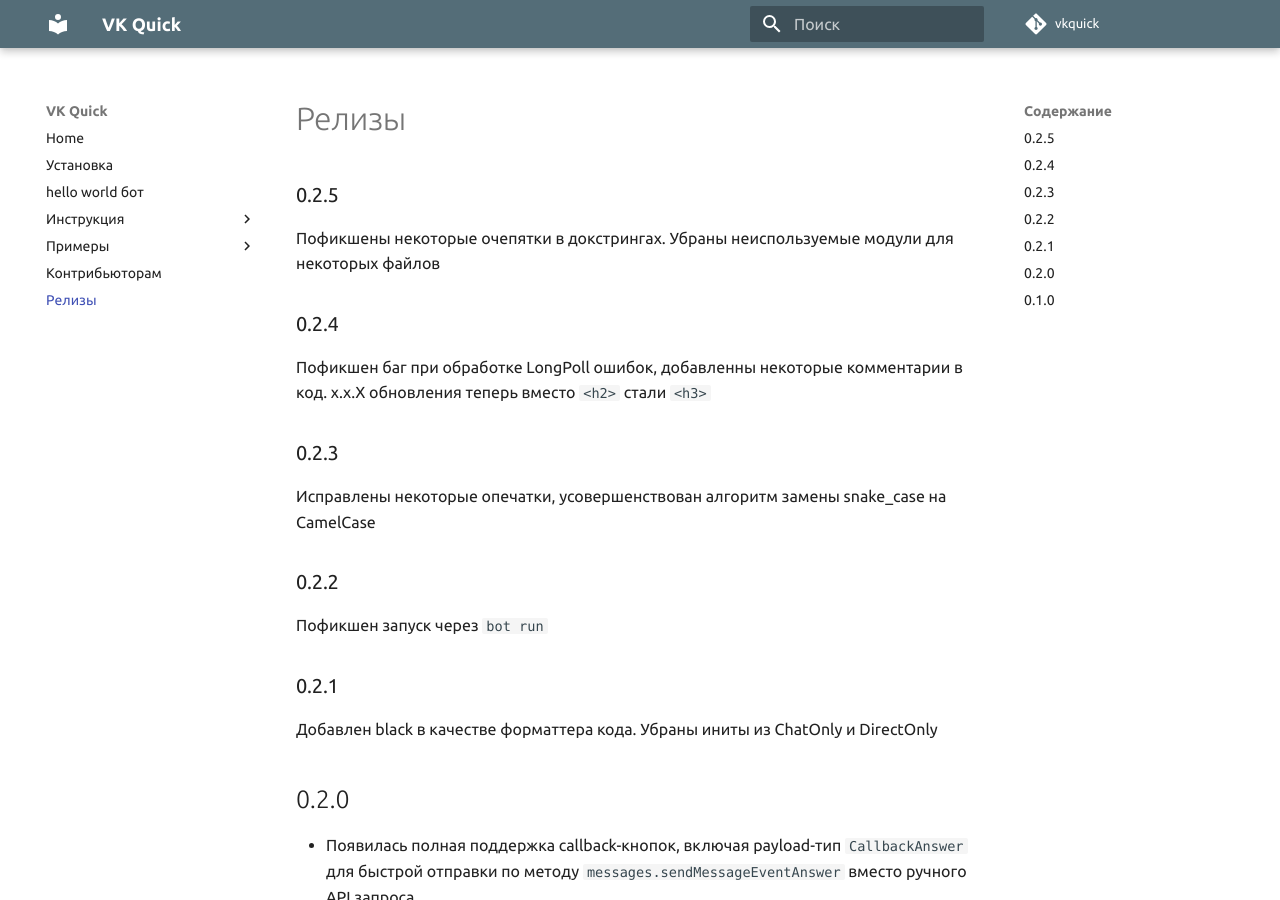
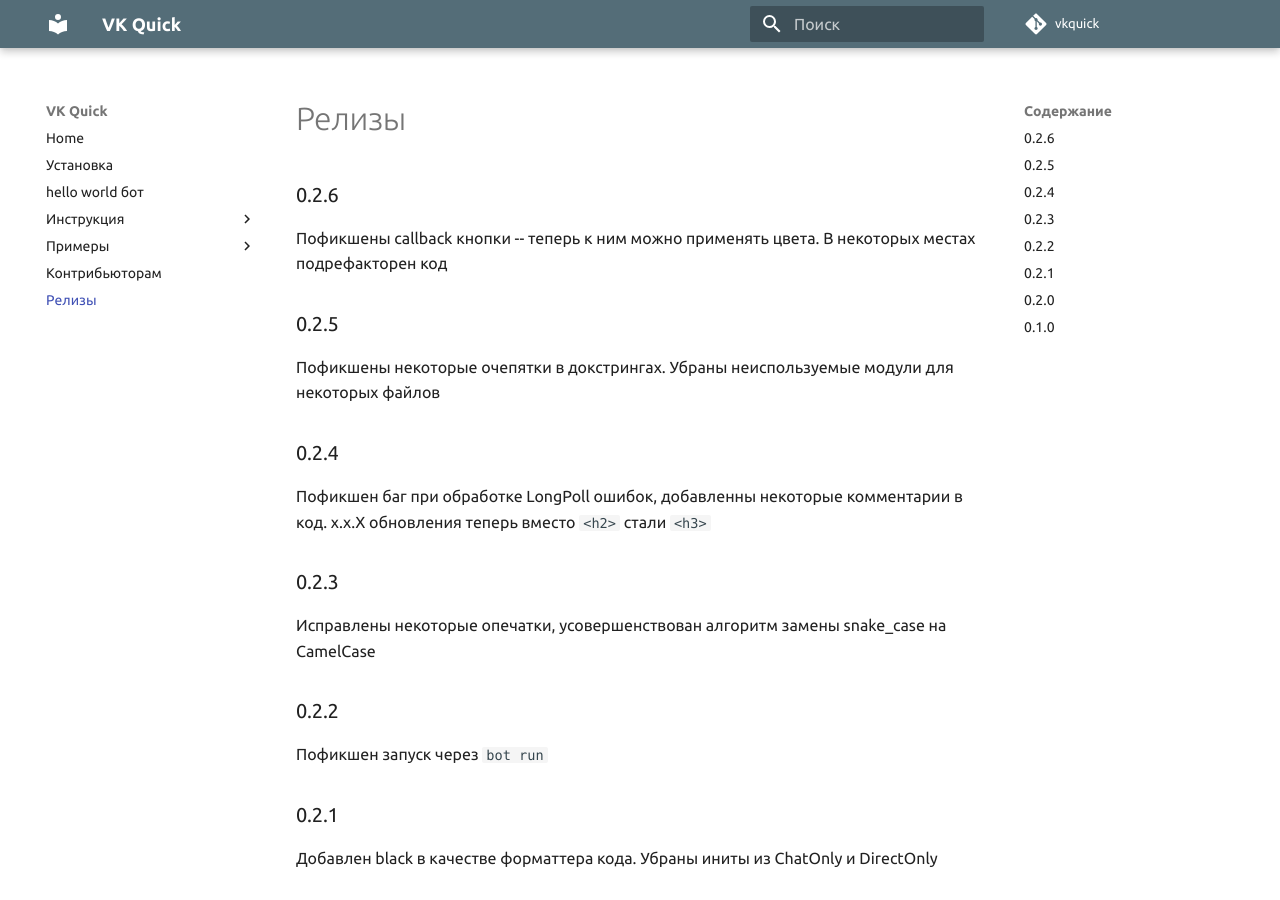
Before and after one commit to deknowny/vkquick, an MkDocs documentation site: the page built from docs/releases.md, in a window 1280 px wide and 900 px high. Built offline with MkDocs 1.6.1 and Material for MkDocs 9.7.7, drawn with Linux system fonts in a browser that asks for light colours; some web fonts are replaced; comment, search, counter and statistics services are not loaded.

Commit message:
Add 0.2.6

```diff
--- a/docs/releases.md
+++ b/docs/releases.md
@@ -1,3 +1,7 @@
+### 0.2.6
+
+Пофикшены callback кнопки -- теперь к ним можно применять цвета. В некоторых местах подрефакторен код
+
 ### 0.2.5
 
 Пофикшены некоторые очепятки в докстрингах. Убраны неиспользуемые модули для некоторых файлов
```
